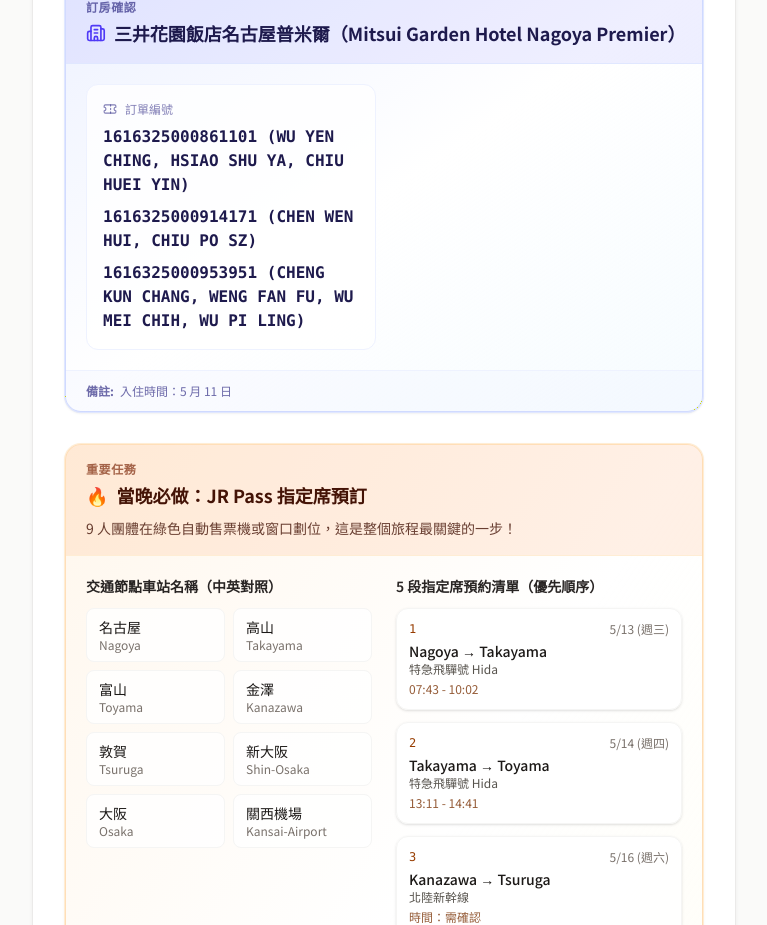
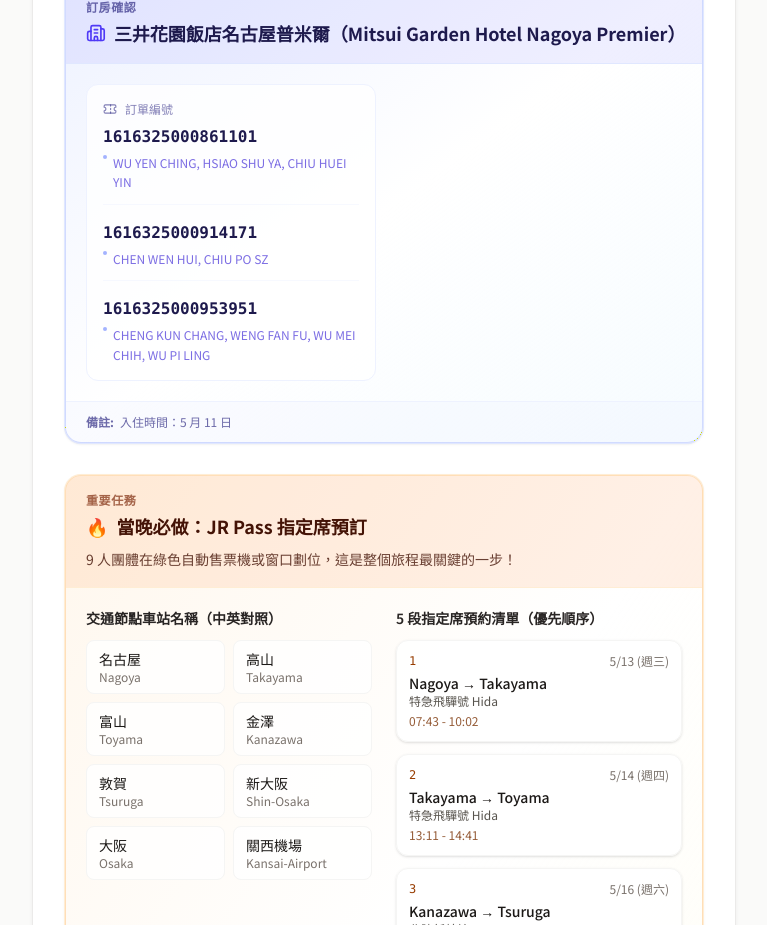
Before and after one commit to kuenjang/japantravel, a Next.js app: page / in a window 1280 px wide. Shown: the part 1760-2685 px from the top of the page, without its empty margins (256-1023 px from the left). Built offline with nearby package versions, Linux system fonts and the light colour scheme.

Commit message:
style: improve booking card layout for multiple orders and passengers

```diff
--- a/src/components/trip/TripItinerary.tsx
+++ b/src/components/trip/TripItinerary.tsx
@@ -253,8 +253,22 @@ function BookingCard({ data }: { data: BookingInfo }) {
             <Ticket className="h-3.5 w-3.5" />
             訂單編號
           </div>
-          <div className="mt-2 space-y-2">
-            {data.orderIds ? (
+          <div className="mt-2 space-y-4">
+            {data.orders ? (
+              data.orders.map((order) => (
+                <div key={order.id} className="border-b border-indigo-50/50 pb-3 last:border-0 last:pb-0">
+                  <div className="font-mono text-sm font-bold text-indigo-950 sm:text-base">
+                    {order.id}
+                  </div>
+                  {order.passengers && (
+                    <div className="mt-1 flex items-start gap-1.5 text-xs text-indigo-700/70">
+                      <span className="mt-0.5 inline-block h-1 w-1 shrink-0 rounded-full bg-indigo-300" />
+                      <span className="leading-relaxed">{order.passengers}</span>
+                    </div>
+                  )}
+                </div>
+              ))
+            ) : data.orderIds ? (
               data.orderIds.map((id) => (
                 <div key={id} className="font-mono text-sm font-bold text-indigo-950 sm:text-base">
                   {id}
--- a/src/data/chubu-trip.ts
+++ b/src/data/chubu-trip.ts
@@ -36,10 +36,16 @@ export type ReserveRow = {
   timeNote: string;
 };
 
+export type OrderItem = {
+  id: string;
+  passengers?: string;
+};
+
 export type BookingInfo = {
   hotel: string;
   orderId?: string;
   orderIds?: string[];
+  orders?: OrderItem[];
   pinCode?: string;
   note?: string;
 };
@@ -201,10 +207,10 @@ export const days: TripDay[] = [
         kind: "booking",
         data: {
           hotel: "三井花園飯店名古屋普米爾（Mitsui Garden Hotel Nagoya Premier）",
-          orderIds: [
-            "1616325000861101 (WU YEN CHING, HSIAO SHU YA, CHIU HUEI YIN)",
-            "1616325000914171 (CHEN WEN HUI, CHIU PO SZ)",
-            "1616325000953951 (CHENG KUN CHANG, WENG FAN FU, WU MEI CHIH, WU PI LING)",
+          orders: [
+            { id: "1616325000861101", passengers: "WU YEN CHING, HSIAO SHU YA, CHIU HUEI YIN" },
+            { id: "1616325000914171", passengers: "CHEN WEN HUI, CHIU PO SZ" },
+            { id: "1616325000953951", passengers: "CHENG KUN CHANG, WENG FAN FU, WU MEI CHIH, WU PI LING" },
           ],
           note: "入住時間：5 月 11 日",
         },
```
